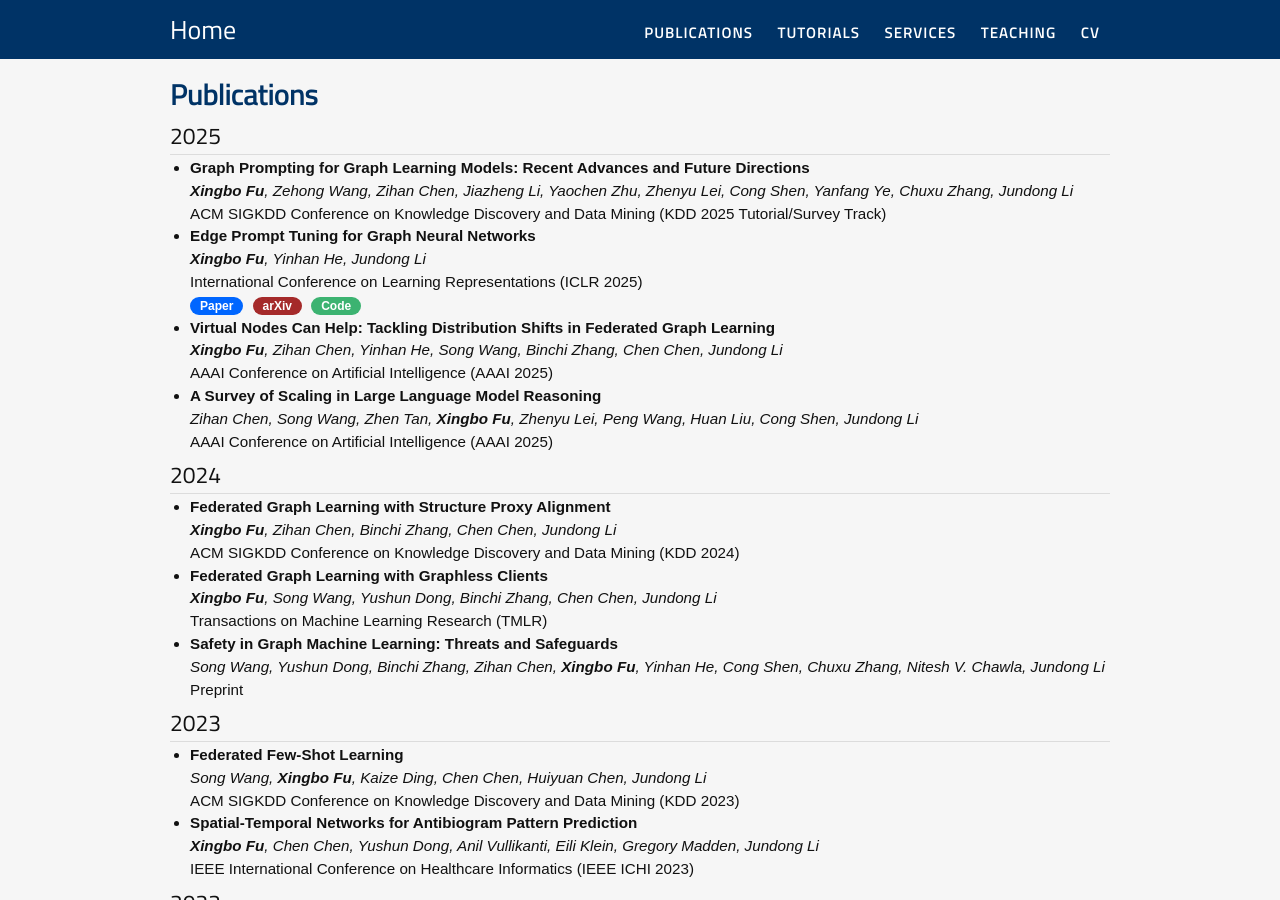
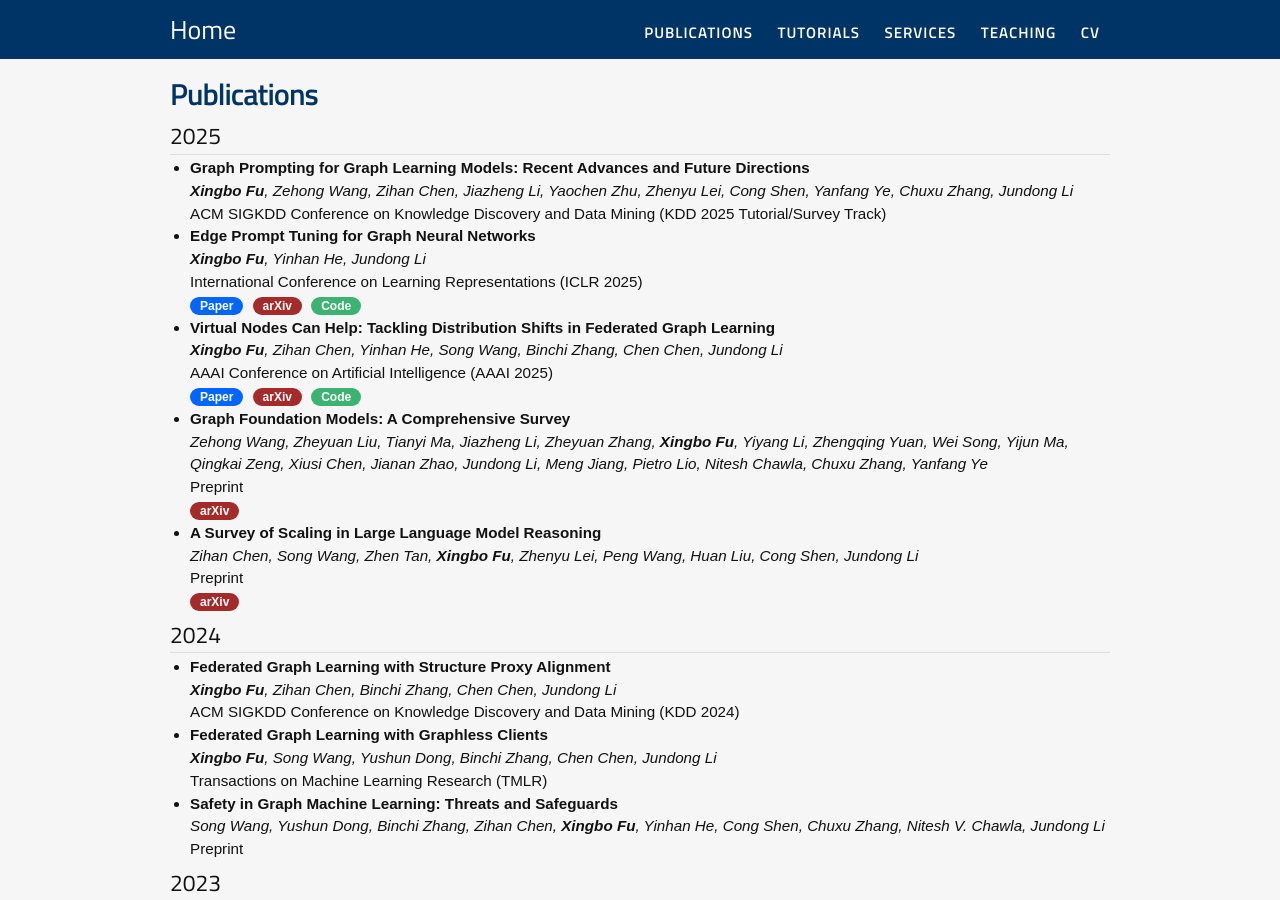
Before and after one commit to xbfu/xbfu.github.io, a Jekyll site: the page built from publications.md, in a window 1280 px wide and 900 px high. Built offline with Jekyll 4.4.1, drawn with Linux system fonts in a browser that asks for light colours; nearby versions of some CDN libraries.

Commit message:
Update publications.md

```diff
--- a/publications.md
+++ b/publications.md
@@ -24,11 +24,21 @@ subtitle: Publications - Xingbo Fu
 		<b>Virtual Nodes Can Help: Tackling Distribution Shifts in Federated Graph Learning</b><br>
 		<i><b>Xingbo Fu</b>, Zihan Chen, Yinhan He, Song Wang, Binchi Zhang, Chen Chen, Jundong Li</i><br>
 		AAAI Conference on Artificial Intelligence (AAAI 2025)<br>
+        	<a href="https://ojs.aaai.org/index.php/AAAI/article/view/33830"><div class="paper">Paper</div></a>
+        	<a href="https://arxiv.org/abs/2412.19229"><div class="report">arXiv</div></a>
+        	<a href="https://github.com/xbfu/FedVN"><div class="code">Code</div></a>
+	</li>
+	<li>
+		<b>Graph Foundation Models: A Comprehensive Survey</b><br>
+		<i>Zehong Wang, Zheyuan Liu, Tianyi Ma, Jiazheng Li, Zheyuan Zhang, <b>Xingbo Fu</b>, Yiyang Li, Zhengqing Yuan, Wei Song, Yijun Ma, Qingkai Zeng, Xiusi Chen, Jianan Zhao, Jundong Li, Meng Jiang, Pietro Lio, Nitesh Chawla, Chuxu Zhang, Yanfang Ye</i><br>
+		Preprint<br>
+		<a href="https://arxiv.org/abs/2505.15116"><div class="report">arXiv</div></a>
 	</li>
 	<li>
 		<b>A Survey of Scaling in Large Language Model Reasoning</b><br>
 		<i>Zihan Chen, Song Wang, Zhen Tan, <b>Xingbo Fu</b>, Zhenyu Lei, Peng Wang, Huan Liu, Cong Shen, Jundong Li</i><br>
-		AAAI Conference on Artificial Intelligence (AAAI 2025)<br>
+		Preprint<br>
+		<a href="https://arxiv.org/abs/2504.02181"><div class="report">arXiv</div></a>
 	</li>
 
 </ul>
```
